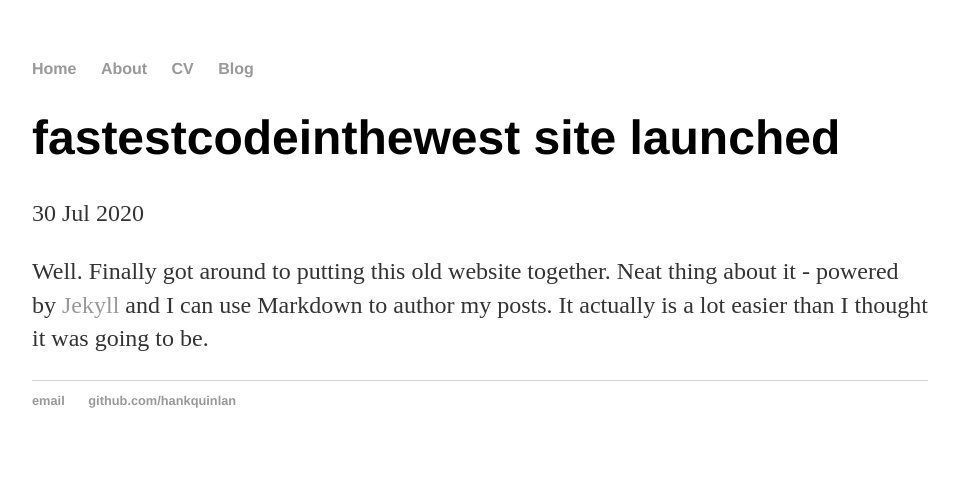
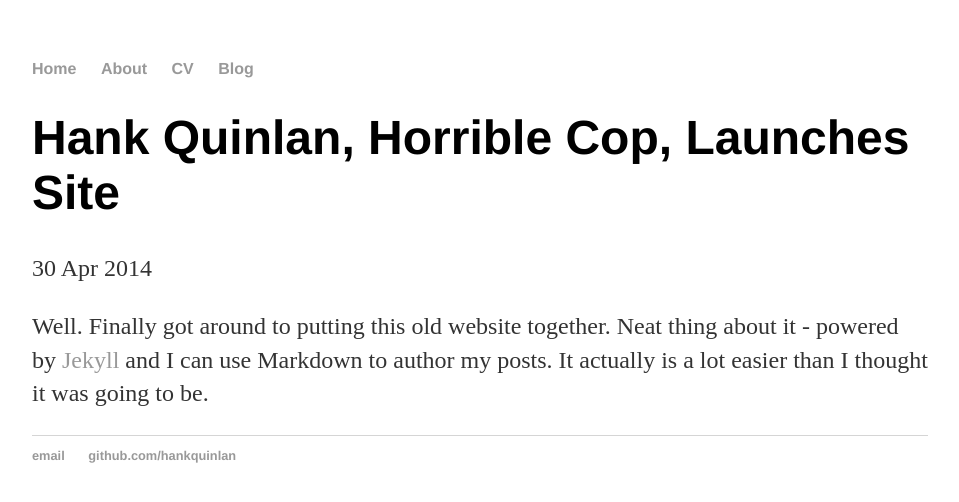
Before and after one commit to CplCanuck/CplCanuck.github.io, a Jekyll site: the page built from _posts/2014-04-30-hank-quinlan-site-launched.md, in a window 1280 px wide. Shown: the top 502 px of the page, without its empty margins (160-1119 px from the left). Built offline with Jekyll 4.4.1, drawn with Linux system fonts in a browser that asks for light colours.

Commit message:
Update and rename 2020-07-30-fastestcodeinthewest-launched.md to 2014-04-30-hank-quinlan-site-launched.md

```diff
--- a/_posts/2020-07-30-fastestcodeinthewest-launched.md
+++ b/_posts/2014-04-30-hank-quinlan-site-launched.md
@@ -1,7 +1,7 @@
 ---
 layout: post
-title: "fastestcodeinthewest site launched"
-date: 2020-07-30
+title: "Hank Quinlan, Horrible Cop, Launches Site"
+date: 2014-04-30
 ---
 
 Well. Finally got around to putting this old website together. Neat thing about it - powered by [Jekyll](http://jekyllrb.com) and I can use Markdown to author my posts. It actually is a lot easier than I thought it was going to be.
```
